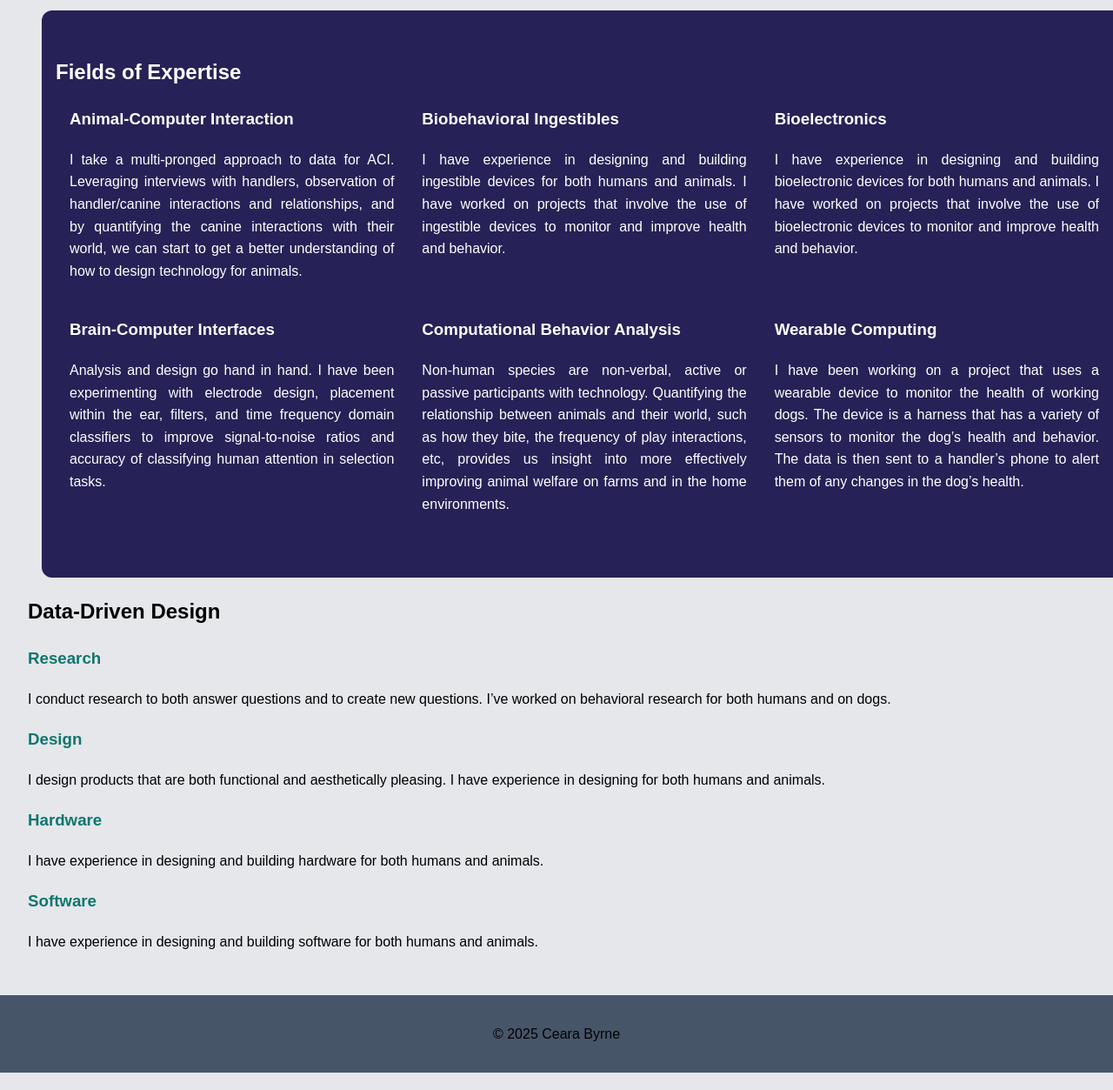
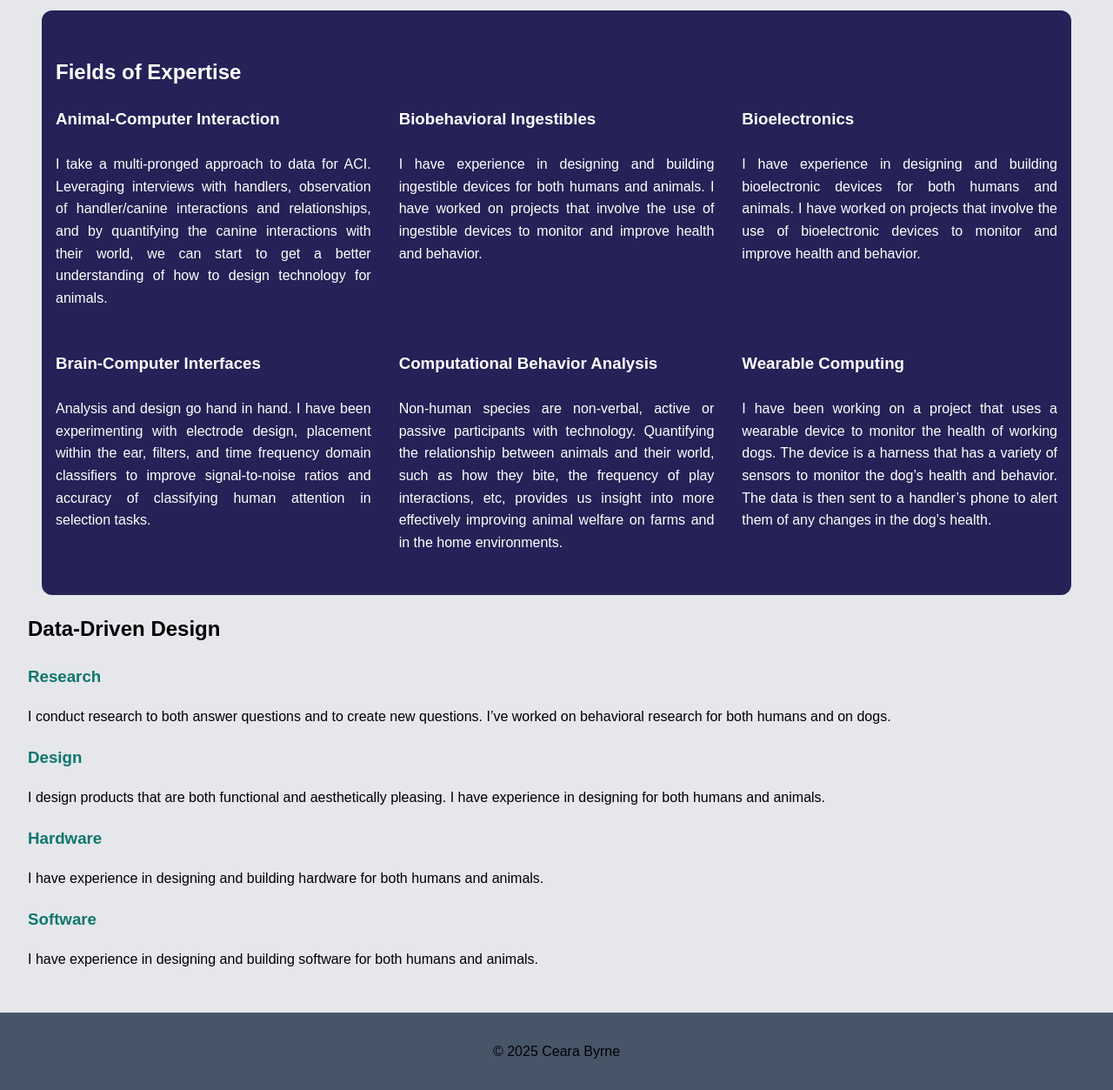
Before and after one commit to aboglin/aboglin.github.io, a Jekyll site: the page built from index.html, in a window 1280 px wide. Shown: the part 676-1929 px from the top of the page at 87% size. Built offline with Jekyll 4.4.1, drawn with Linux system fonts in a browser that asks for light colours.

Commit message:
chore: responsive fields

```diff
--- a/assets/css/index.css
+++ b/assets/css/index.css
@@ -103,32 +103,32 @@
 .field-description {
   text-align: justify;
 }
-.horizontal-list-wrapper {
+/* Spacer utility */
+.spacer {
+  height: 2em;
+}
+
+/* Fields grid layout */
+.fields-grid {
+  display: grid;
+  grid-template-columns: repeat(3, 1fr);
+  gap: 2rem;
+  list-style: none;
+  padding: 0;
+  margin: 0;
+  width: 100%;
+}
+
+.field-item {
   display: flex;
   flex-direction: column;
-  align-items: stretch;
-  width: 100%;
 }
-.horizontal-list-row {
-  width: 100%;
+
+.field-item h3 {
+  margin-top: 0;
+  margin-bottom: 0.5rem;
 }
-.horizontal-list {
-  display: flex;
-  flex-direction: row;
-  justify-content: space-between;
-  width: 100%;
-  list-style: none;
-  padding: 0;
-  margin: 0 0 1.5em 0;
-}
-.horizontal-list li {
-  flex: 1 1 0;
-  margin: 0 1em;
-  min-width: 0;
-}
-.horizontal-list li h3 {
-  margin-top: 0;
-}
+
 /* Add background color for the section */
 .section-bg {
   background-color: #262156;
@@ -138,4 +138,71 @@
   margin-right: 1em;
   margin-left: 1em;
 }
-</style>
+
+/* Mobile responsive styles - consolidated */
+@media (max-width: 768px) {
+  .fields-grid {
+    display: flex !important;
+    flex-direction: column !important;
+    gap: 1.5rem;
+  }
+
+  .field-item {
+    width: 100% !important;
+    flex: none !important;
+  }
+
+  .field-item h3 {
+    margin-bottom: 0.5rem;
+    font-size: 1.1rem;
+    line-height: 1.4;
+  }
+
+  .field-description {
+    margin-bottom: 0;
+    font-size: 0.95rem;
+    line-height: 1.5;
+  }
+
+  .section-bg {
+    margin-right: 0.5em;
+    margin-left: 0.5em;
+    padding: 1.5em 0.75em;
+  }
+
+  .section-title {
+    text-align: center;
+    margin-bottom: 1.5rem;
+  }
+}
+
+/* Extra small screens */
+@media (max-width: 480px) {
+  .section-bg {
+    margin-right: 0.25em;
+    margin-left: 0.25em;
+    padding: 1em 0.5em;
+  }
+
+  .fields-grid {
+    gap: 1rem;
+    display: flex !important;
+    flex-direction: column !important;
+  }
+
+  .field-item {
+    width: 100% !important;
+  }
+}
+
+/* Additional mobile breakpoint for extra safety */
+@media (max-width: 1024px) and (orientation: portrait) {
+  .fields-grid {
+    display: flex !important;
+    flex-direction: column !important;
+  }
+
+  .field-item {
+    width: 100% !important;
+  }
+}
--- a/index.html
+++ b/index.html
@@ -14,35 +14,20 @@
   </div>
 </div>
 
-<div style="height: 2em;"></div>
+<div class="spacer"></div>
 
-<div class="horizontal-list-wrapper"></div>
-<div class="section-bg horizontal-list-wrapper">
+<section class="section-bg">
   <h2 class="section-title">Fields of Expertise</h2>
 
-  <div class="horizontal-list-row">
-    <ul class="horizontal-list">
-      {% for field in site.data.about.fields limit:3 %}
-        <li>
-          <h3>{{ field[1].heading }}</h3>
-          <div class="field-description">{{ field[1].description | markdownify }}</div>
-        </li>
-      {% endfor %}
-    </ul>
-  </div>
-  <div class="horizontal-list-row">
-    <ul class="horizontal-list">
-      {% for field in site.data.about.fields offset:3 limit:3 %}
-        <li>
-          <h3>{{ field[1].heading }}</h3>
-          <div class="field-description">{{ field[1].description | markdownify }}</div>
-        </li>
-      {% endfor %}
-    </ul>
-  </div>
-</div>
-<style>
-</style>
+  <ul class="fields-grid">
+    {% for field in site.data.about.fields %}
+      <li class="field-item">
+        <h3>{{ field[1].heading }}</h3>
+        <div class="field-description">{{ field[1].description | markdownify }}</div>
+      </li>
+    {% endfor %}
+  </ul>
+</section>
 
 <h2>Data-Driven Design</h2>
 
```
Also changed, not shown: Gemfile.lock, README.md.
